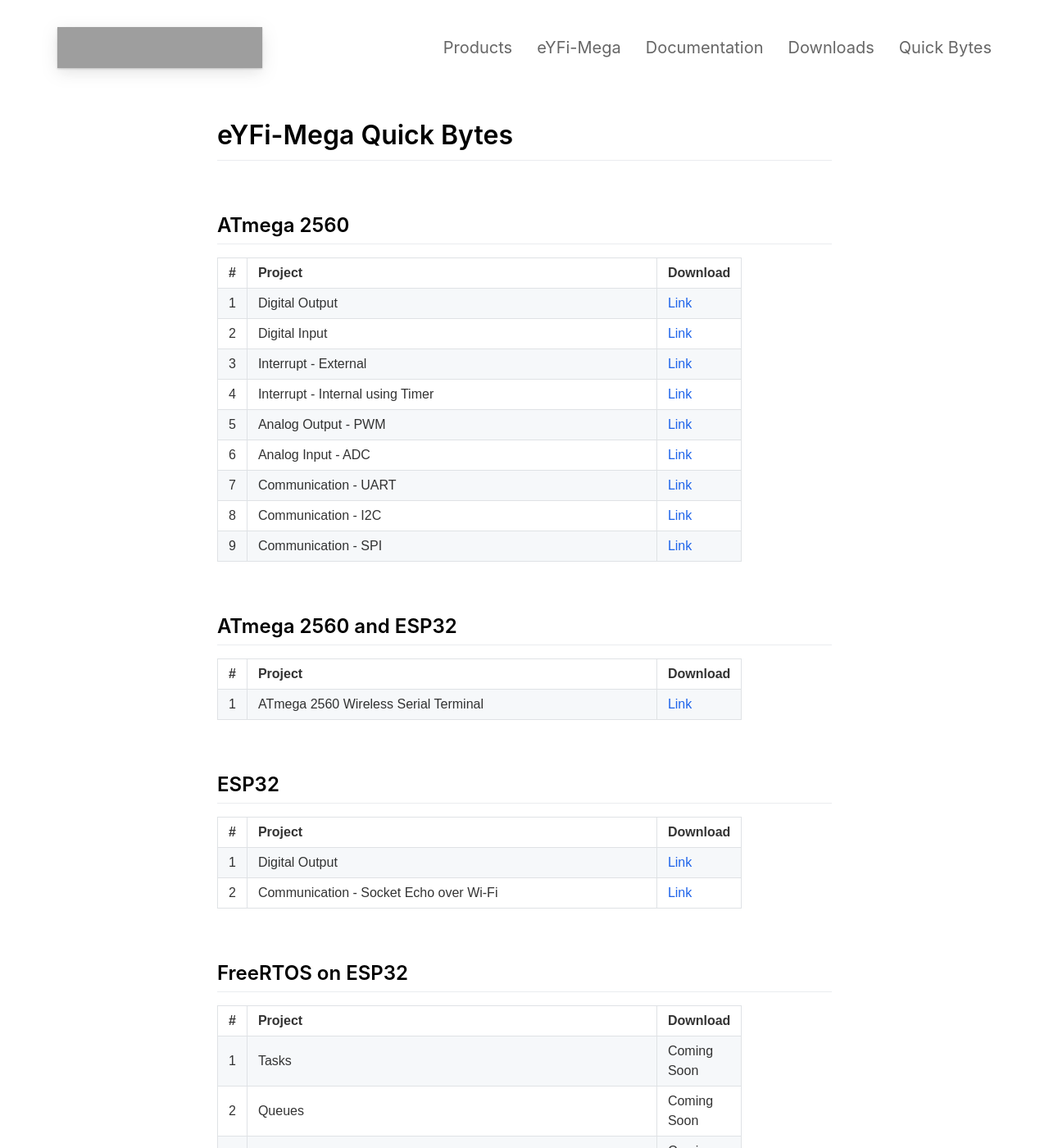
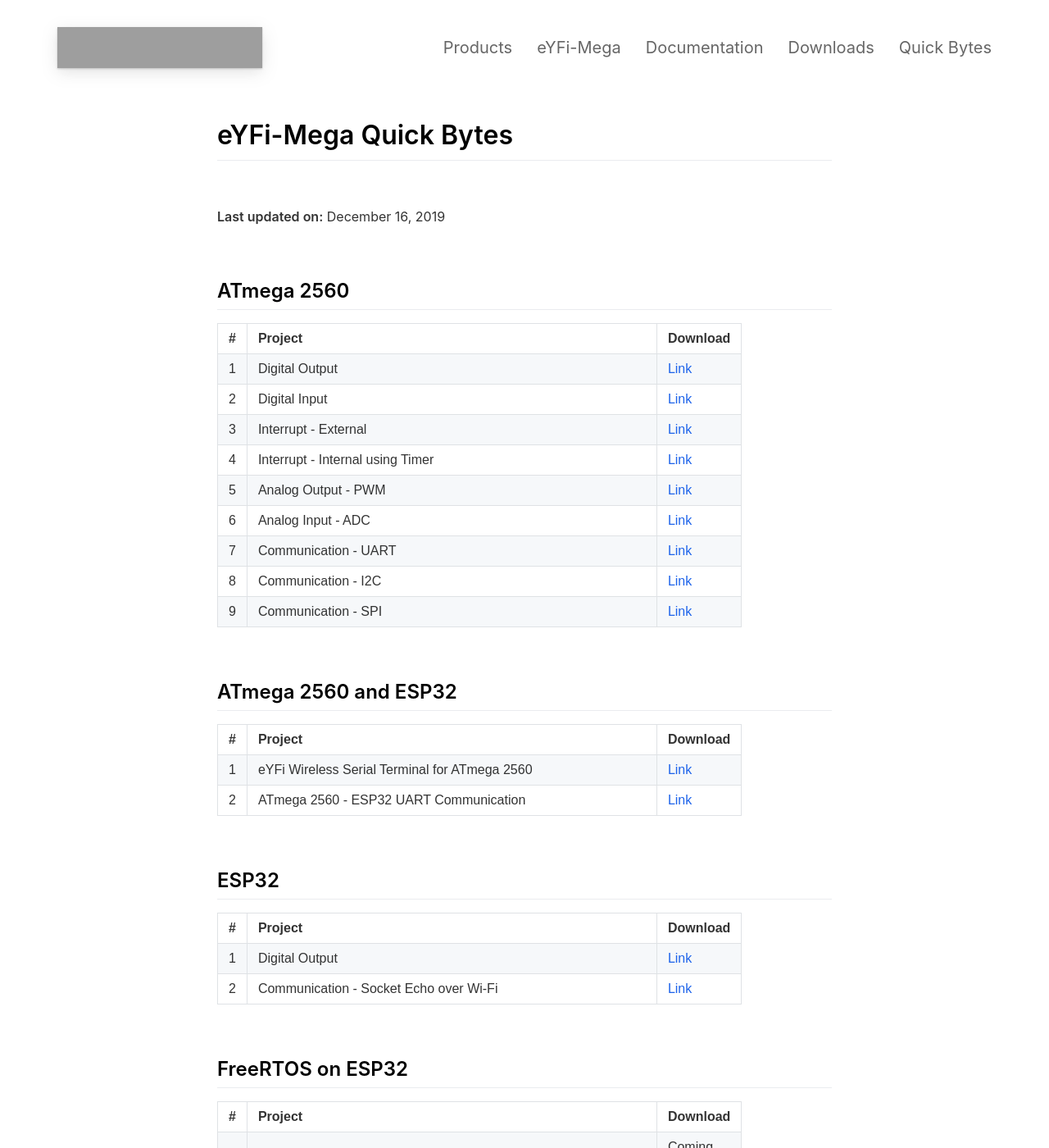
Before and after one commit to eyantra-products/eyfi-mega, a Jekyll site: the page built from _pages/tutorials.md, in a window 1280 px wide and 1400 px high. Shown: the whole window at 82% size. Built offline with Jekyll 4.4.1, drawn with Linux system fonts in a browser that asks for light colours; nearby versions of some CDN libraries; part of the change alters nothing that is shown; grey boxes are pictures that could not be loaded.

```diff
--- a/_pages/tutorials.md
+++ b/_pages/tutorials.md
@@ -6,6 +6,9 @@ include_in_header: true
 
 # eYFi-Mega Quick Bytes
 
+<br>
+
+**Last updated on:** December 16, 2019
 
 <br>
 
@@ -23,55 +26,55 @@ include_in_header: true
   <tr>
     <td>1</td>
     <td>Digital Output</td>
-    <td><a href="https://drive.google.com/file/d/1iG5QqvwTswTnppciCQLvwz2CUD9xrbL2/view?usp=sharing" target="_blank">Link</a></td>
+    <td><a href="https://drive.google.com/file/d/1m_mXcujArh97MaDcNQeKB8POJiAV26RN/view?usp=sharing" target="_blank">Link</a></td>
   </tr>
 
   <tr>
     <td>2</td>
     <td>Digital Input</td>
-    <td><a href="https://drive.google.com/file/d/10Sm-WL8DMJBIqfVh_poAWh2yTX66ziF0/view?usp=sharing" target="_blank">Link</a></td>
+    <td><a href="https://drive.google.com/file/d/1HeJSm6tNeJF5BNGqV-TH7GC75VHemCF2/view?usp=sharing" target="_blank">Link</a></td>
   </tr>
 
   <tr>
     <td>3</td>
     <td>Interrupt - External</td>
-    <td><a href="https://drive.google.com/file/d/1eFXDaBBT0OjUaMbrQcNelCr8XV9MPdws/view?usp=sharing" target="_blank">Link</a></td>
+    <td><a href="https://drive.google.com/file/d/1vhoBmrmNX6VdHtOcXW-1wRyEnNyn-2Wr/view?usp=sharing" target="_blank">Link</a></td>
   </tr>
 
   <tr>
     <td>4</td>
     <td>Interrupt - Internal using Timer</td>
-    <td><a href="https://drive.google.com/file/d/1SAA-Jfkiape1YxkjR1ZDkkR4VXk5Cpd1/view?usp=sharing" target="_blank">Link</a></td>
+    <td><a href="https://drive.google.com/file/d/101IJN1l990Haoml083c3Uxe3GJg6DS2Z/view?usp=sharing" target="_blank">Link</a></td>
   </tr>
 
   <tr>
     <td>5</td>
     <td>Analog Output - PWM</td>
-    <td><a href="https://drive.google.com/file/d/1VqfdCtWVp1Y0qI3JN2y5HF5_4J8TYfko/view?usp=sharing" target="_blank">Link</a></td>
+    <td><a href="https://drive.google.com/file/d/1KKuUNCtKCnEpZyEBv6u5i4o3g4k6PqZj/view?usp=sharing" target="_blank">Link</a></td>
   </tr>
 
   <tr>
     <td>6</td>
     <td>Analog Input - ADC</td>
-    <td><a href="https://drive.google.com/file/d/1L14iMvmt4IZOiVhP_wpF1k3ynGz4RZ0R/view?usp=sharing" target="_blank">Link</a></td>
+    <td><a href="https://drive.google.com/file/d/13wPzBDhBgmTNbcV55GaULIudv1C9-HYP/view?usp=sharing" target="_blank">Link</a></td>
   </tr>
 
   <tr>
     <td>7</td>
     <td>Communication - UART</td>
-    <td><a href="https://drive.google.com/file/d/1zRYcOQMBzrXSlPKwW2NH-Ihdl82Qb3e5/view?usp=sharing" target="_blank">Link</a></td>
+    <td><a href="https://drive.google.com/file/d/1h7hKgyxdufj8BsGJdT87qA5tLcjF3QiX/view?usp=sharing" target="_blank">Link</a></td>
   </tr>
 
   <tr>
     <td>8</td>
     <td>Communication - I2C</td>
-    <td><a href="https://drive.google.com/file/d/13i_rbaW06Gd8BlIm9gB9Q5riiH59DcbG/view?usp=sharing" target="_blank">Link</a></td>
+    <td><a href="https://drive.google.com/file/d/1rz_vbYmY8Gx9UmgKJcY-tkeYNotfOCOX/view?usp=sharing" target="_blank">Link</a></td>
   </tr>
 
   <tr>
     <td>9</td>
     <td>Communication - SPI</td>
-    <td><a href="https://drive.google.com/file/d/1U74phUEB3nD22W-VwLMbP0vUudmB_wpI/view?usp=sharing" target="_blank">Link</a></td>
+    <td><a href="https://drive.google.com/file/d/10ee2RbHhViP3ZCTBulIsEIDizAfMUuUg/view?usp=sharing" target="_blank">Link</a></td>
   </tr>
 </table>
 
@@ -91,8 +94,14 @@ include_in_header: true
   </tr>
   <tr>
     <td>1</td>
-    <td>ATmega 2560 Wireless Serial Terminal</td>
-    <td><a href="https://drive.google.com/file/d/1v66NjRotM6kEOqLJt2KUMJP-vg9ni3LN/view?usp=sharing" target="_blank">Link</a></td>
+    <td>eYFi Wireless Serial Terminal for ATmega 2560</td>
+    <td><a href="https://drive.google.com/file/d/12ZC33tqbD_I0uv4FMejRHEc5W0UmsnfA/view?usp=sharing" target="_blank">Link</a></td>
+  </tr>
+
+  <tr>
+    <td>2</td>
+    <td>ATmega 2560 - ESP32 UART Communication</td>
+    <td><a href="https://drive.google.com/file/d/1RLYrIgSzKB2DrHNo8RHt2eHpKvhpu94y/view?usp=sharing" target="_blank">Link</a></td>
   </tr>
 
 </table>
@@ -115,13 +124,13 @@ include_in_header: true
   <tr>
     <td>1</td>
     <td>Digital Output</td>
-    <td><a href="https://drive.google.com/file/d/1njNeNmeUcPRB02VDeXqMLK7y741bbo7e/view?usp=sharing" target="_blank">Link</a></td>
+    <td><a href="https://drive.google.com/file/d/1qdtZgNirXb2OlCQfexigQ3Xhf7k-Q_k2/view?usp=sharing" target="_blank">Link</a></td>
   </tr>
 
   <tr>
     <td>2</td>
     <td>Communication - Socket Echo over Wi-Fi</td>
-    <td><a href="https://drive.google.com/file/d/1rDgorGul_nWoLCHfC3v6gLGyMStMgfoi/view?usp=sharing" target="_blank">Link</a></td>
+    <td><a href="https://drive.google.com/file/d/1KI-a_Vq5T7W0wuaKnGLdjLjWWmfnTQta/view?usp=sharing" target="_blank">Link</a></td>
   </tr>
 
 </table>
```
